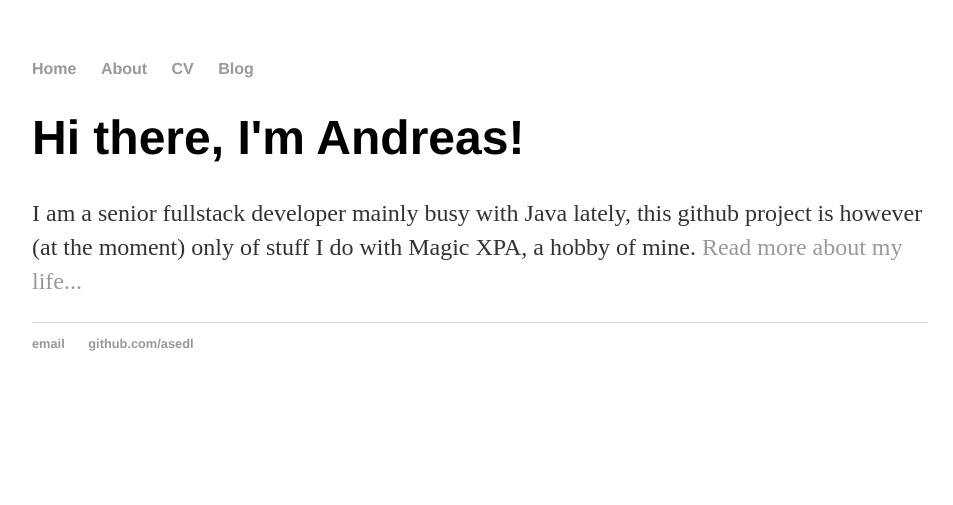
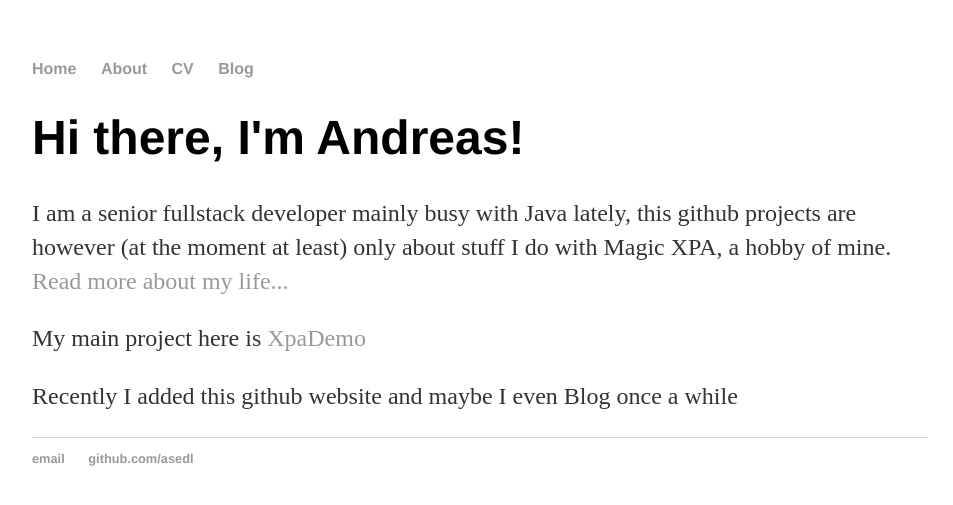
Before and after one commit to asedl/asedl.github.io, a Jekyll site: the page built from index.html, in a window 1280 px wide. Shown: the top 505 px of the page, without its empty margins (160-1113 px from the left). Built offline with Jekyll 4.4.1, drawn with Linux system fonts in a browser that asks for light colours.

Commit message:
Update index.html

```diff
--- a/index.html
+++ b/index.html
@@ -4,6 +4,10 @@ title: Andreas, Magic XPA hobby programmer
 ---
 <div class="blurb">
 	<h1>Hi there, I'm Andreas!</h1>
-	<p>I am a senior fullstack developer mainly busy with Java lately, this github project is however (at the moment) only of stuff
+	<p>I am a senior fullstack developer mainly busy with Java lately, this github projects are however (at the moment at least) only about stuff
 	  I do with Magic XPA, a hobby of mine. <a href="/about">Read more about my life...</a></p>
+
+	<p>My main project here is <a href="https://asedl.github.io/XpaDemo/">XpaDemo</a></p>
+
+	<p>Recently I added this github website and maybe I even Blog once a while</p>
 </div><!-- /.blurb -->
```
